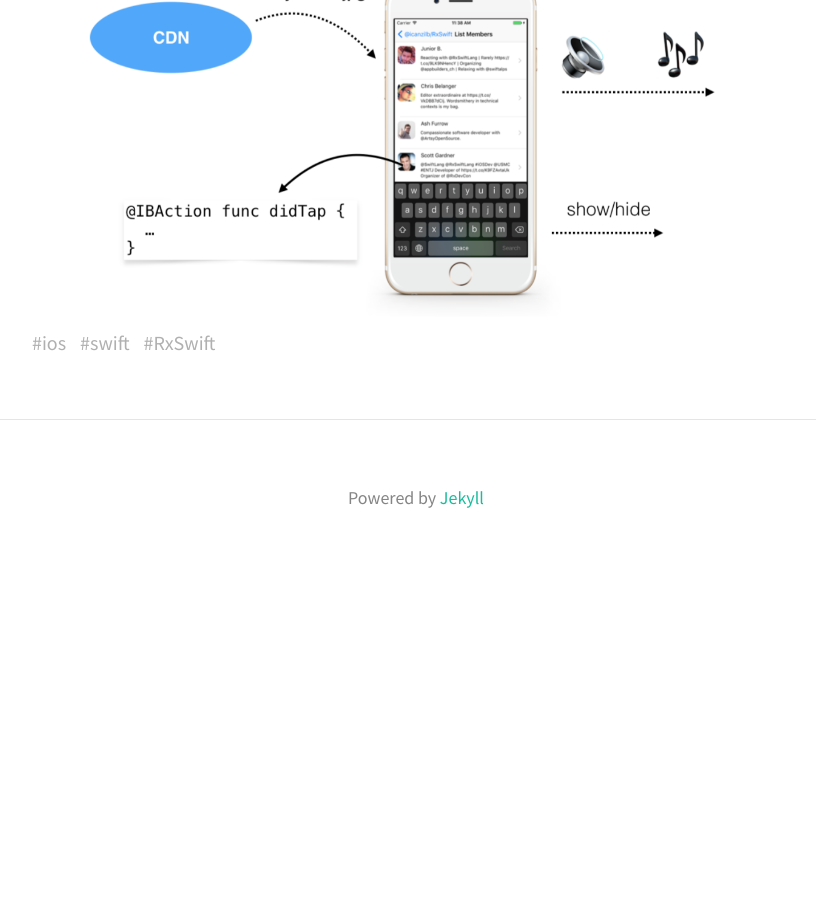
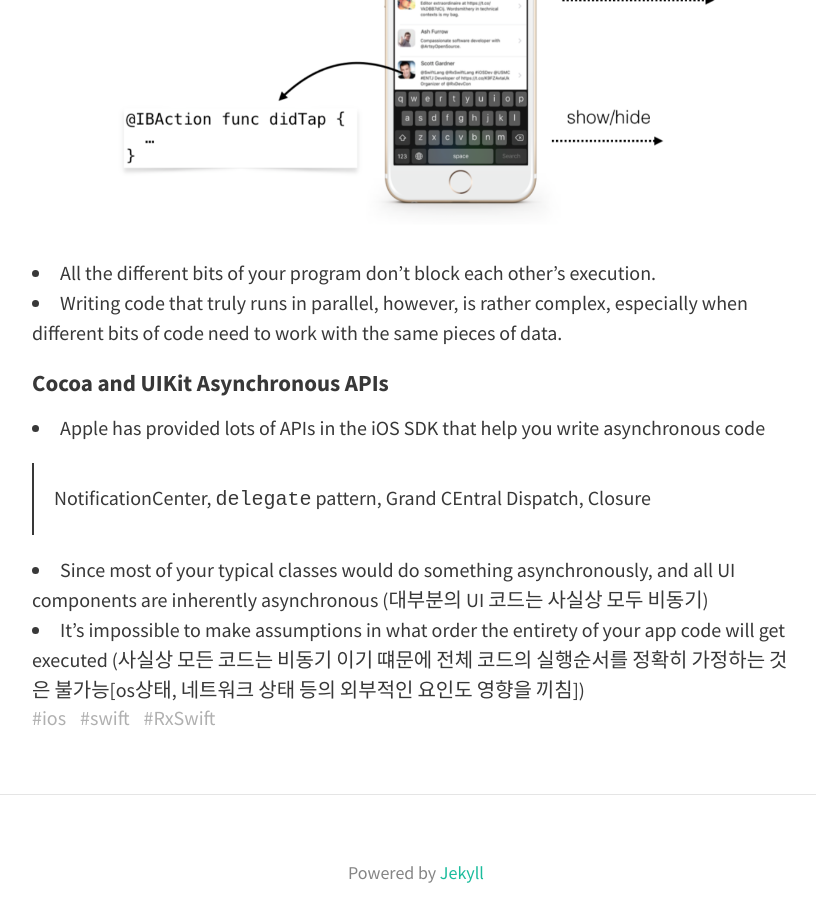
Before and after one commit to gizingun/gizingun.github.com, a Jekyll site: the page built from _posts/2018-08-20-RxSwift.md, in a window 1280 px wide and 900 px high, scrolled down 752 px. Shown: the whole window, without its empty margins (224-1040 px from the left). Built offline with Jekyll 4.4.1, drawn with Linux system fonts in a browser that asks for light colours; nearby versions of some CDN libraries; before the commit the page ends 1327 px from its top, so only the background shows below that.

Commit message:
RxSwift 포스트 수정

```diff
--- a/_posts/2018-08-20-RxSwift.md
+++ b/_posts/2018-08-20-RxSwift.md
@@ -5,11 +5,25 @@ description: "RxSwift 시작하기"
 tags: [ios, swift, RxSwift]
 ---
 
-* RxSwift is a library for composing asynchronous and event-based code by using observable sequences and functional style operators, allowing for parameterized execution via schedulers.
+- RxSwift is a library for composing asynchronous and event-based code by using observable sequences and functional style operators, allowing for parameterized execution via schedulers.
 
-* RxSwift, in its essence, simplifies developing asynchronous programs by allowing your code to react to new data and process it in a sequential, isolated manner. (more clear?)
+- RxSwift, in its essence, simplifies developing asynchronous programs by allowing your code to react to new data and process it in a sequential, isolated manner. (more clear?)
 
 
-## Introduction to asynchronous programming
+#### Introduction to asynchronous programming
 
 ![Asynchronous programming]({{ site.baseUrl }}/assets/img/rxswift_asynchronous.png)
+
+
+- All the different bits of your program don’t block each other’s execution.
+- Writing code that truly runs in parallel, however, is rather complex, especially when different bits of code need to work with the same pieces of data.
+
+
+#### Cocoa and UIKit Asynchronous APIs
+
+- Apple has provided lots of APIs in the iOS SDK that help you write asynchronous code
+
+> NotificationCenter, `delegate` pattern, Grand CEntral Dispatch, Closure
+
+- Since most of your typical classes would do something asynchronously, and all UI components are inherently asynchronous (대부분의 UI 코드는 사실상 모두 비동기)
+- It’s impossible to make assumptions in what order the entirety of your app code will get executed (사실상 모든 코드는 비동기 이기 떄문에 전체 코드의 실행순서를 정확히 가정하는 것은 불가능[os상태, 네트워크 상태 등의 외부적인 요인도 영향을 끼침])
```
